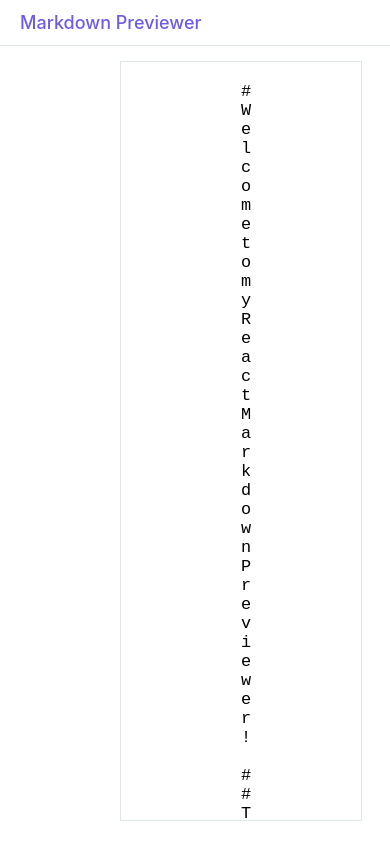
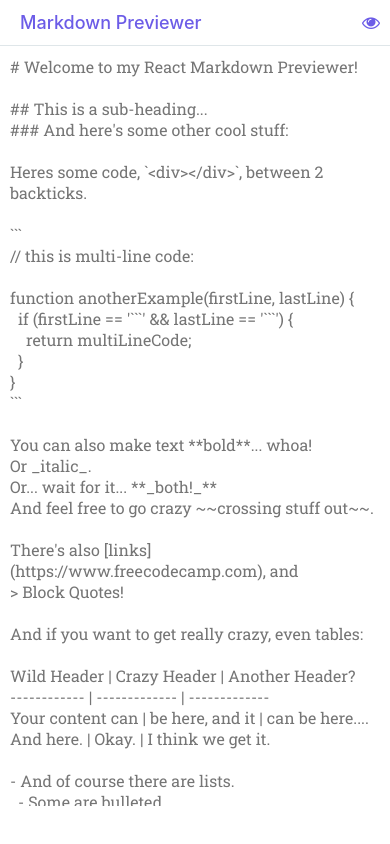
Before and after one commit to CBStanley12/easynote, a React (Create React App) app: page / in a window 390 px wide. Built offline with nearby package versions, Linux system fonts and the light colour scheme.

Commit message:
responsive css for Editor component

```diff
--- a/src/App.css
+++ b/src/App.css
@@ -48,6 +48,7 @@
 .editor_textarea {
   box-sizing: border-box;
   font-size: 1.3em;
+  font-family: var(--font-text);
   width: 100%;
   height: auto;
   min-height: 90vh;
@@ -66,6 +67,14 @@
   }
 
   .header-title { font-size: 18px; }
+
+  .editor { padding: 0; }
+
+  .editor_textarea {
+    font-size: 16px;
+    padding: 10px 10px;
+    border: none;
+  }
 }
 
 @media only screen and (min-width: 400px) and (max-width: 1200px) {
@@ -75,4 +84,12 @@
   }
 
   .header-title { font-size: 20px; }
+
+  .editor { padding: 0; }
+
+  .editor_textarea {
+    font-size: 1.4em;
+    padding: 10px 60px;
+    border: none;
+  }
 }
--- a/src/components/Editor.js
+++ b/src/components/Editor.js
@@ -3,7 +3,7 @@ import React from 'react';
 const Editor = ({ markdown, onChange, isPreviewDisplayed }) => {
     return (
         <div className={`editor ${isPreviewDisplayed ? "hide" : ""}`}>
-            <textarea className="editor_textarea" value={markdown} onChange={onChange} type="text" rows="30" />
+            <textarea className="editor_textarea" placeholder={markdown} onChange={onChange} type="text" rows="30" />
         </div>
     )
 }
```
